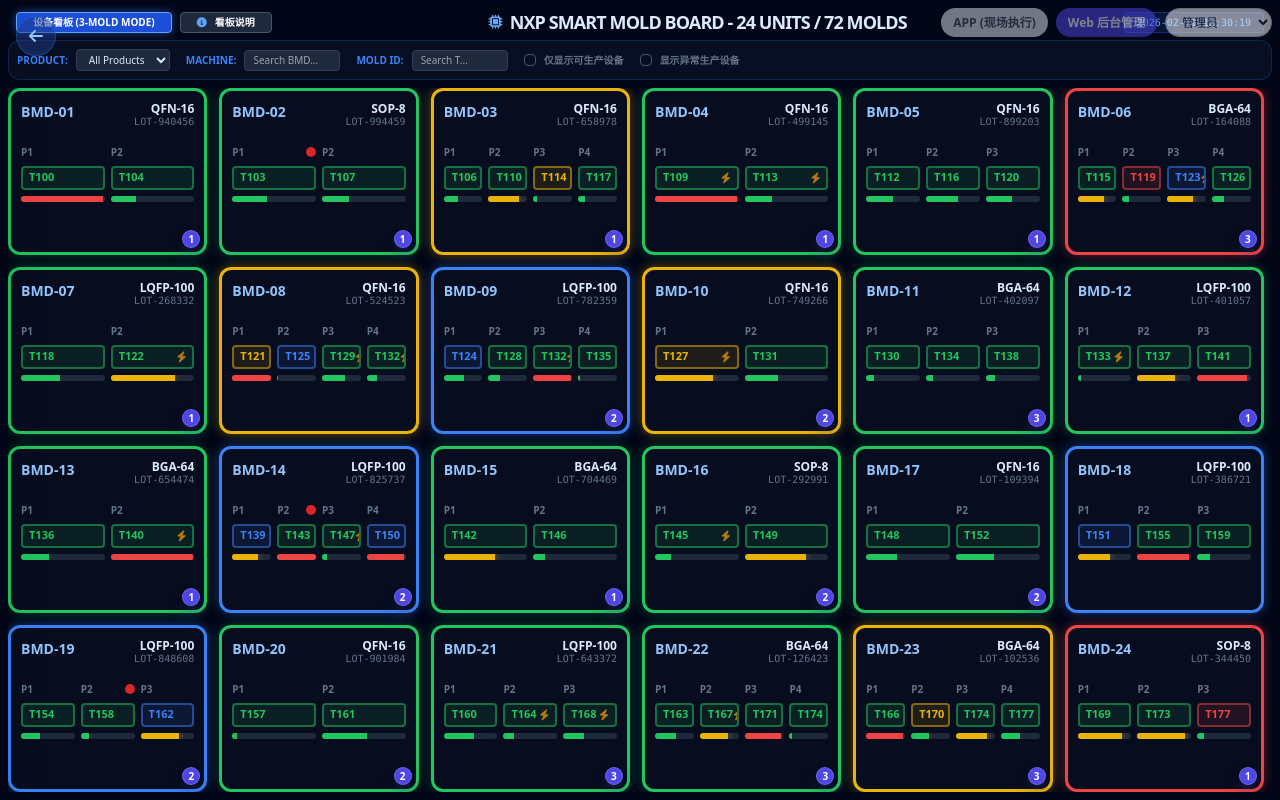
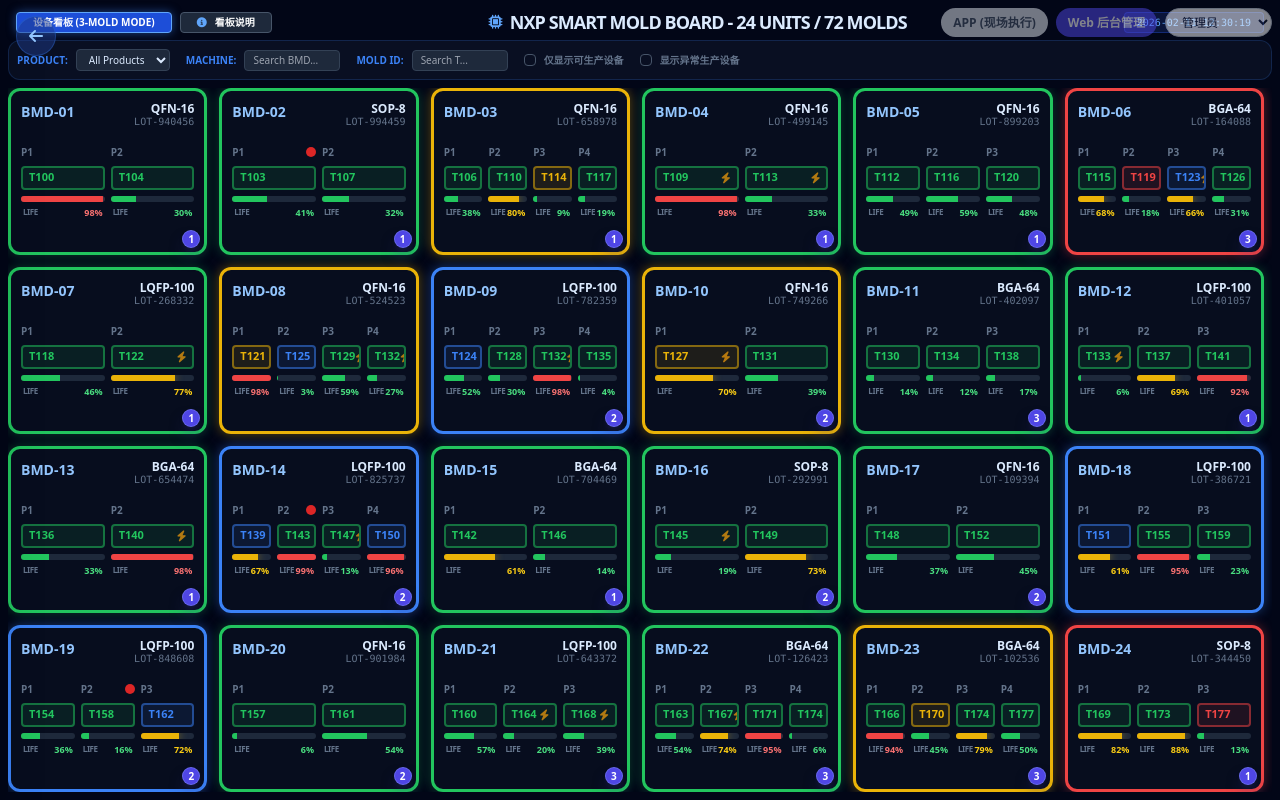
Before and after one commit to damonxzhang/yingjiang-V5-moldsystem, a React (Vite) app: page / in a window 1280 px wide. Built offline with nearby package versions, Linux system fonts and the light colour scheme.

Commit message:
feat: add percentage text under life progress bar in MachineDashboard

```diff
--- a/pages/admin/MachineDashboard.tsx
+++ b/pages/admin/MachineDashboard.tsx
@@ -466,11 +466,22 @@ const MachineDashboard: React.FC<MachineDashboardProps> = ({ onSwitchView }) =>
                       )}
                     </div>
                     {/* Tiny Progress Bar */}
-                    <div className="h-1.5 bg-slate-800 rounded-full overflow-hidden">
-                      <div className={`h-full ${
-                        (mold.maintenanceCountdown / 5000) * 100 > 90 ? 'bg-red-500 shadow-[0_0_8px_rgba(239,68,68,0.6)]' :
-                        (mold.maintenanceCountdown / 5000) * 100 > 60 ? 'bg-yellow-500 shadow-[0_0_8px_rgba(234,179,8,0.6)]' : 'bg-green-500'
-                      }`} style={{ width: `${Math.min(100, (mold.maintenanceCountdown / 5000) * 100)}%` }}></div>
+                    <div className="space-y-1">
+                      <div className="h-1.5 bg-slate-800 rounded-full overflow-hidden">
+                        <div className={`h-full ${
+                          (mold.maintenanceCountdown / 5000) * 100 > 90 ? 'bg-red-500 shadow-[0_0_8px_rgba(239,68,68,0.6)]' :
+                          (mold.maintenanceCountdown / 5000) * 100 > 60 ? 'bg-yellow-500 shadow-[0_0_8px_rgba(234,179,8,0.6)]' : 'bg-green-500'
+                        }`} style={{ width: `${Math.min(100, (mold.maintenanceCountdown / 5000) * 100)}%` }}></div>
+                      </div>
+                      <div className="flex justify-between items-center px-0.5">
+                        <span className="text-[8px] font-bold text-slate-500 uppercase tracking-tighter">Life</span>
+                        <span className={`text-[9px] font-black ${
+                          (mold.maintenanceCountdown / 5000) * 100 > 90 ? 'text-red-400' :
+                          (mold.maintenanceCountdown / 5000) * 100 > 60 ? 'text-yellow-400' : 'text-green-400'
+                        }`}>
+                          {Math.round(Math.min(100, (mold.maintenanceCountdown / 5000) * 100))}%
+                        </span>
+                      </div>
                     </div>
                   </div>
                 );
```
Also changed, not shown: 1 other file (tests, documents, lock files or other folders).
